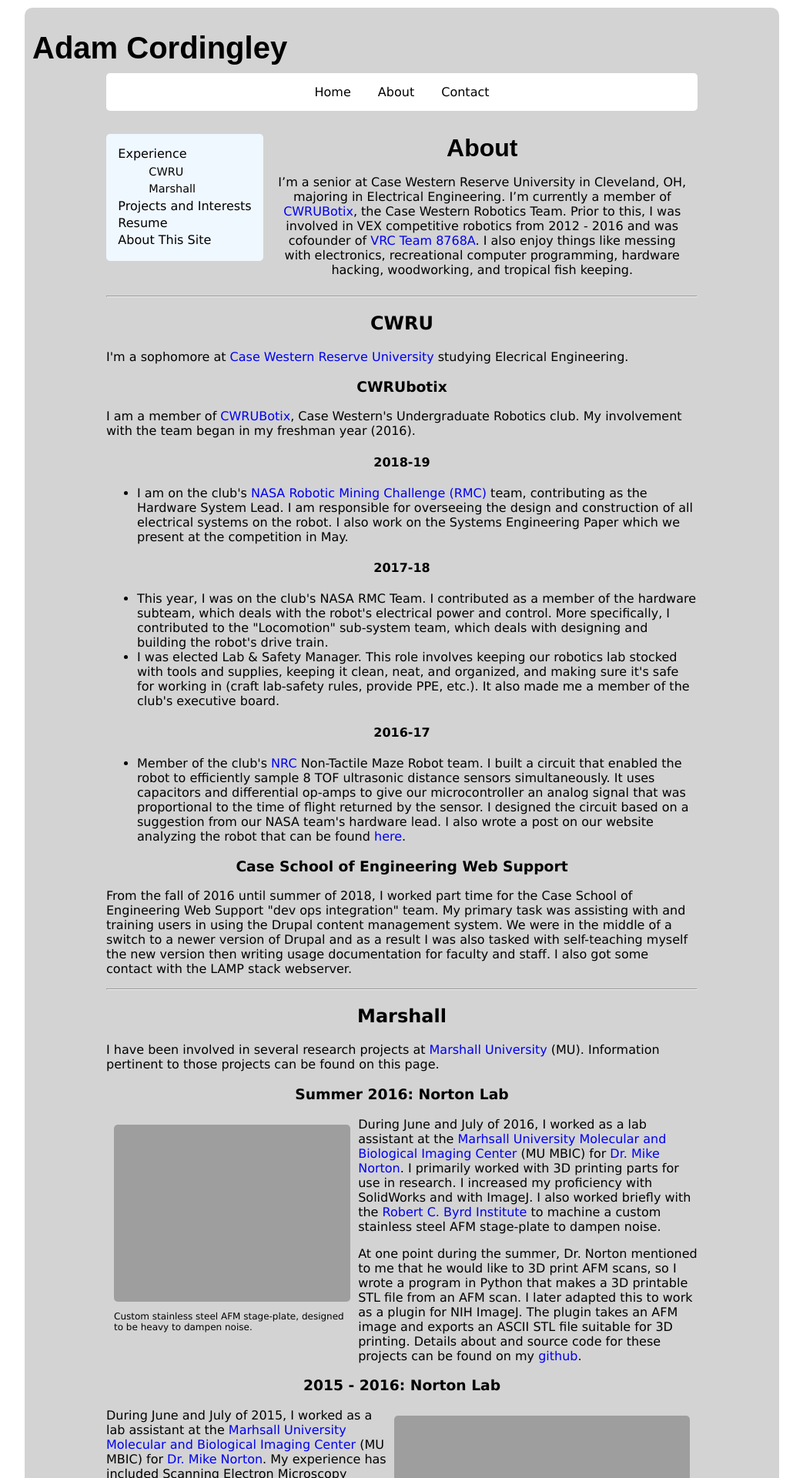
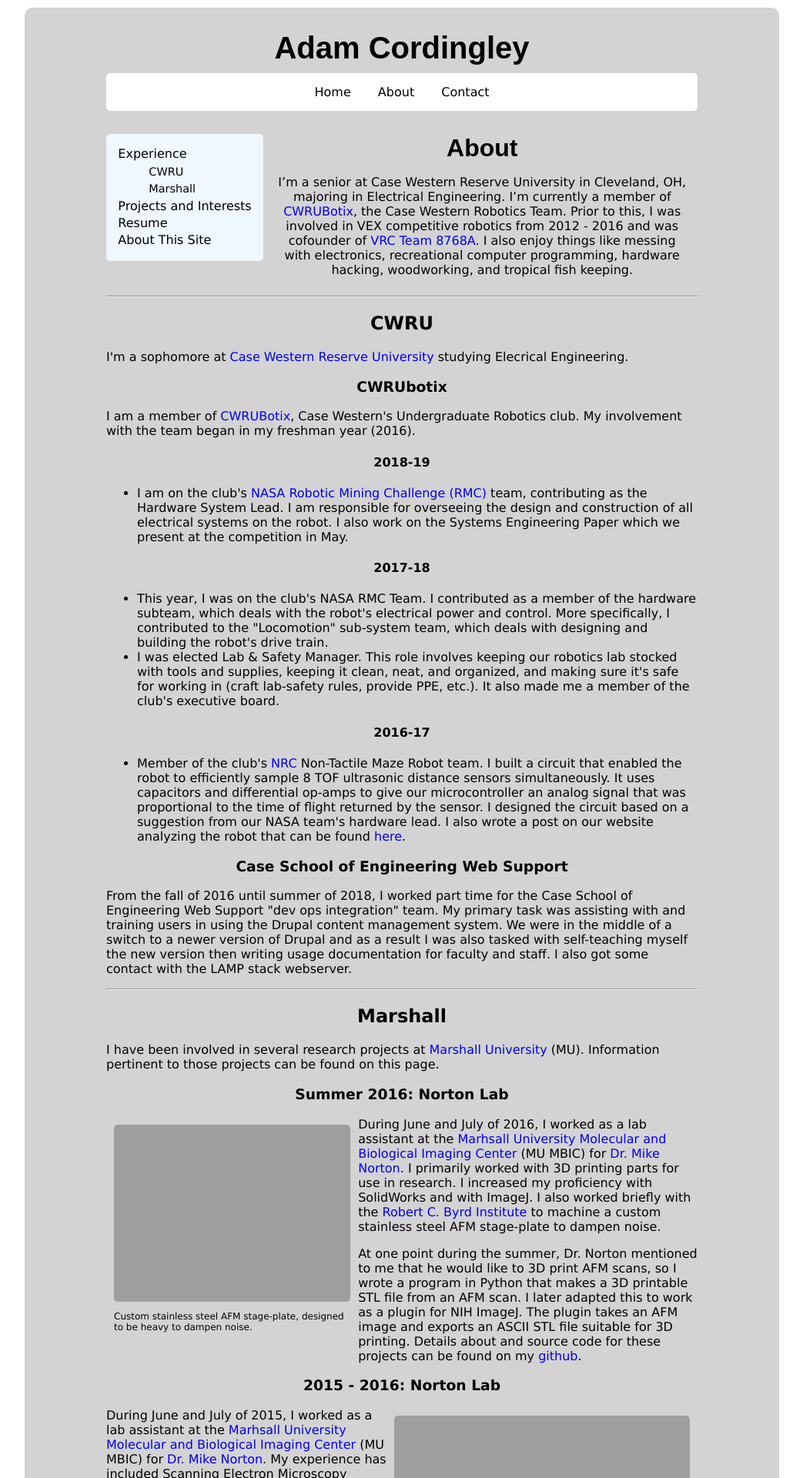
Before and after one commit to AdamC19/AdamC19.github.io, a Jekyll site: the page built from about.html, in a window 1280 px wide. Shown: the top 1920 px of the page at 77% size, without its empty margins (118-1161 px from the left). Built offline with Jekyll 4.4.1, drawn with Linux system fonts in a browser that asks for light colours; comment, search, counter and statistics services are not loaded.

Commit message:
Update to about layout

```diff
--- a/_layouts/about.html
+++ b/_layouts/about.html
@@ -6,7 +6,7 @@
 <body>
 	<div id="backdrop" class="center">
 		<!--<img src="img/web_header.png">-->
-		<h1 id="header">Adam Cordingley</h1>
+		<h1 id="header" class="center-all">Adam Cordingley</h1>
 		{% include default-nav.html %}
 
 		<div id="content" class="center">
```
